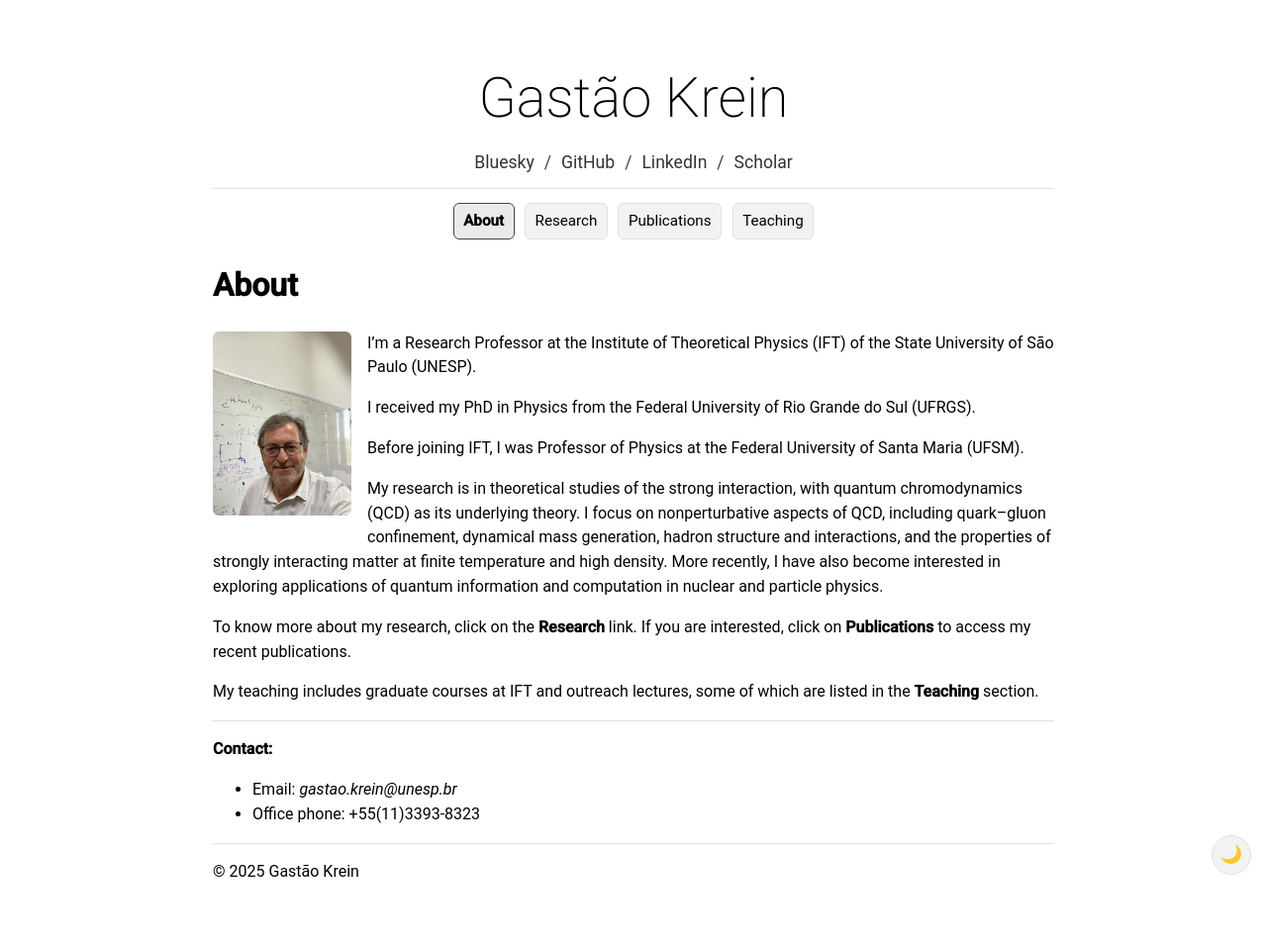
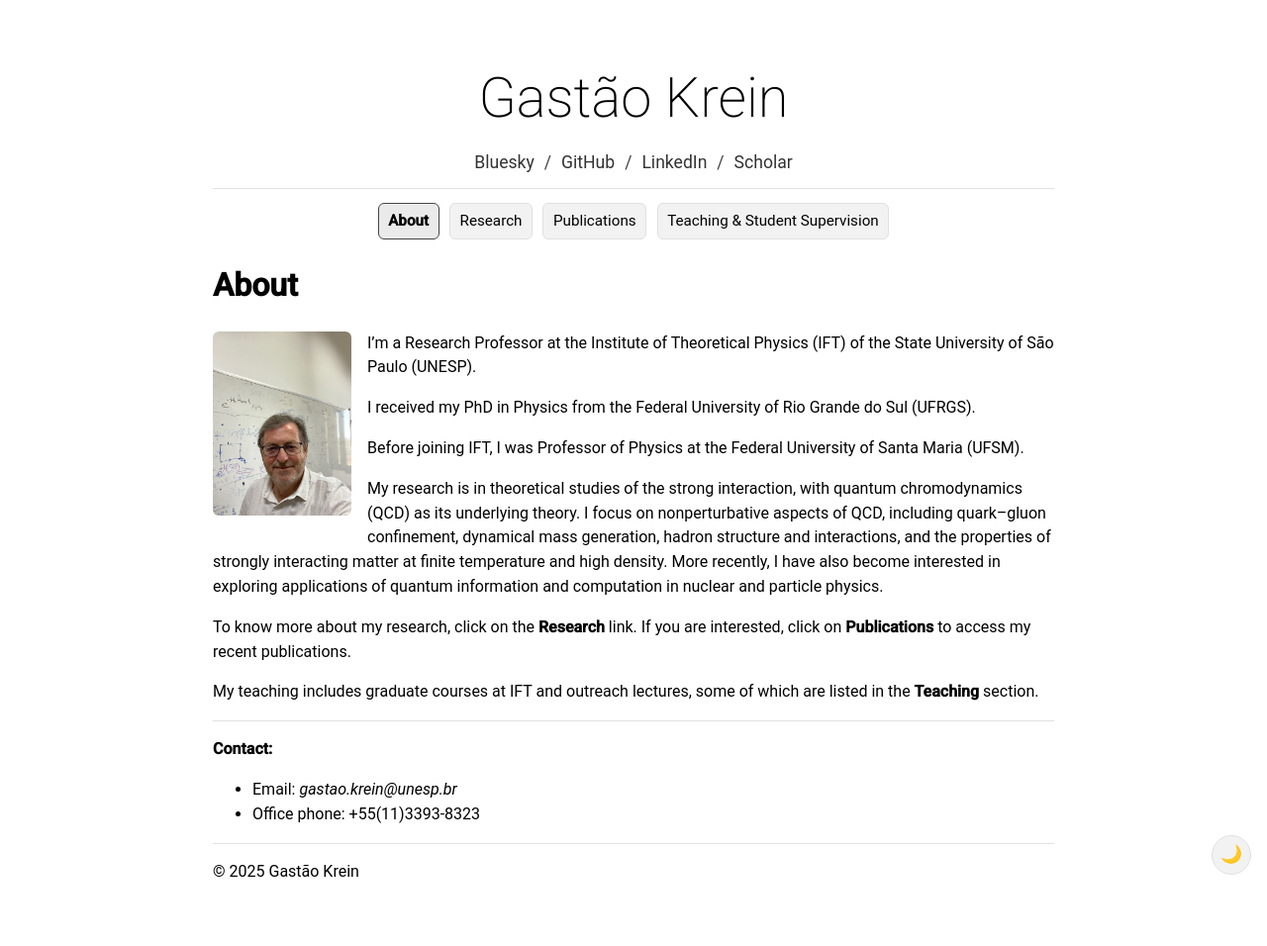
Before and after one commit to gkrein/gkrein.github.io, a Jekyll site: the page built from index.md, in a window 1280 px wide. Shown: the whole page at 99% size. Built offline with Jekyll 4.4.1, drawn with Linux system fonts in a browser that asks for light colours; some web fonts are replaced.

Commit message:
Update default.html

```diff
--- a/_layouts/default.html
+++ b/_layouts/default.html
@@ -31,7 +31,7 @@
   <a href="/index.html" class="{% if page.title == 'About' %}active{% endif %}">About</a>
   <a href="/research" class="{% if page.title == 'Research' %}active{% endif %}">Research</a>
   <a href="/publications" class="{% if page.title == 'Publications' %}active{% endif %}">Publications</a>
-  <a href="/teaching" class="{% if page.title == 'Teaching' %}active{% endif %}">Teaching</a>
+  <a href="/teaching" class="{% if page.title == 'Teaching' %}active{% endif %}">Teaching & Student Supervision</a>
 </nav>
   </header>
 
```
